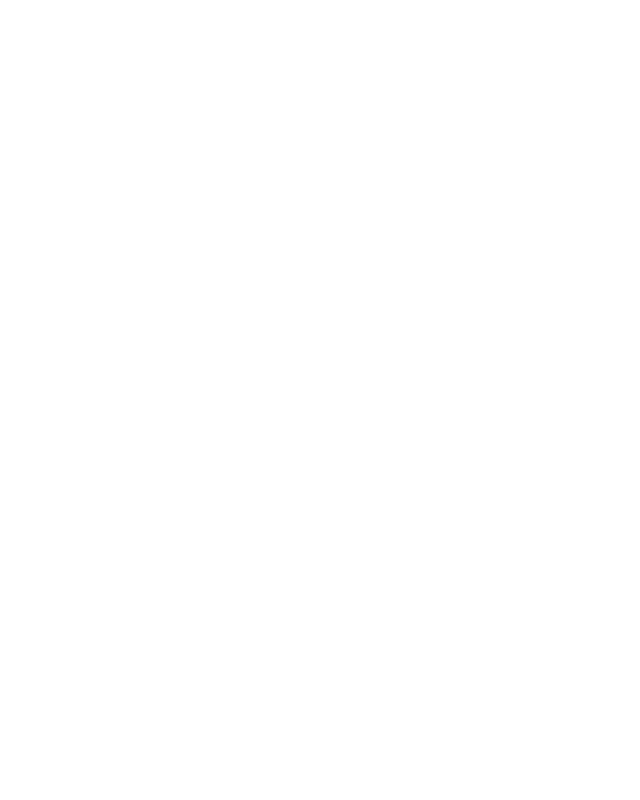
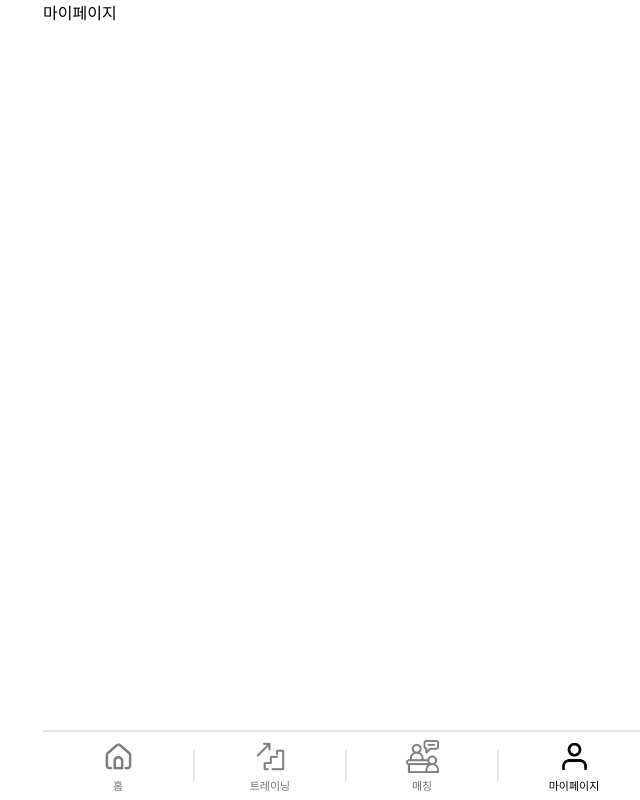
Before and after one commit to 9dongb/ai_vocal_training, a React (Create React App) app in the folder front-end/: page /myPage in a window 1280 px wide. Before the commit this address had no page. Shown: the whole page, without its empty margins (297-937 px from the left). Built offline with nearby package versions, Linux system fonts and the light colour scheme.

Commit message:
[생성] 메인 메뉴 4가지 틀 작업(네비게이션 연결)

```diff
--- a/front-end/src/App.js
+++ b/front-end/src/App.js
@@ -1,7 +1,10 @@
 import React from "react";
 import "./App.css";
-import { Route, Routes, BrowserRouter, Navigate } from 'react-router-dom';
+import { Route, Routes, BrowserRouter, Navigate } from "react-router-dom";
 import Main from "./main.js";
+import Training from "./training.js";
+import Matching from "./matching.js";
+import MyPage from "./myPage.js";
 import Login from "./login.js"; // Login 컴포넌트 임포트
 import Immediate_feedback_analyze from "./immediate_feedback_analyze.js";
 import Login_member from "./login_member.js";
@@ -22,13 +25,15 @@
           <Route path="/login" element={<Login />}></Route>
           <Route path="/login_member" element={<Login_member />}></Route>
           <Route path="/join_member" element={<Join_member />}></Route>
-          <Route path='/main' element={<Main />}></Route>
-          <Route path="/immediate_feedback_analyze" element={<Immediate_feedback_analyze/>}></Route>
+          <Route path="/main" element={<Main />}></Route>
+          <Route path="/training" element={<Training />}></Route>
+          <Route path="/matching" element={<Matching />}></Route>
+          <Route path="/myPage" element={<MyPage />}></Route>
+          <Route path="/immediate_feedback_analyze" element={<Immediate_feedback_analyze />}></Route>
           <Route path="/Feedbacklist_member" element={<Feedbacklist_member />}></Route>
-          <Route path="/immediate_feedback_final" element={<Immediate_feedback_final/>}></Route>
-          <Route path="/feedback_final" element={<Feedback_final/>}></Route>
+          <Route path="/immediate_feedback_final" element={<Immediate_feedback_final />}></Route>
+          <Route path="/feedback_final" element={<Feedback_final />}></Route>
           <Route path="/" element={<Navigate to="/login" />} /> {/*기본 경로 /login으로 설정 */}
-
         </Routes>
       </BrowserRouter>
     </div>
--- a/front-end/src/common/Footer.css
+++ b/front-end/src/common/Footer.css
@@ -4,7 +4,6 @@
   height: 70px;
   background-color: #fff;
   box-sizing: border-box;
-
   align-items: center;
   border-top: 2px solid rgba(0, 0, 0, 0.1);
   border-bottom: none;
--- a/front-end/src/common/Footer.js
+++ b/front-end/src/common/Footer.js
@@ -2,8 +2,8 @@
 import "./Footer.css";
 import { Link } from "react-router-dom";
 
-function Footer() {
-  const [activeTab, setActiveTab] = useState("home");
+function Footer({ activeTab: propActiveTab }) {
+  const [activeTab, setActiveTab] = useState(propActiveTab || "home");
 
   return (
     <div className="footer">
@@ -14,23 +14,23 @@
         </div>
       </Link>
       <span className="icon_line"></span>
-      <Link to="/main" onClick={() => setActiveTab("training")}>
+      <Link to="/training" onClick={() => setActiveTab("training")}>
         <div className={`training icon_area ${activeTab === "training" ? "active" : "inactive"}`}>
           <img className="icon_img" src="./img/footer_icon/training.png" alt="트레이닝" />
           <p className="icon_name">트레이닝</p>
         </div>
       </Link>
       <span className="icon_line"></span>
-      <Link to="/main" onClick={() => setActiveTab("matching")}>
+      <Link to="/matching" onClick={() => setActiveTab("matching")}>
         <div className={`matching icon_area ${activeTab === "matching" ? "active" : "inactive"}`}>
           <img className="icon_img" src="./img/footer_icon/matching.png" alt="매칭" />
           <p className="icon_name">매칭</p>
         </div>
       </Link>
       <span className="icon_line"></span>
-      <Link to="/main" onClick={() => setActiveTab("mypage")}>
-        <div className={`mypage icon_area ${activeTab === "mypage" ? "active" : "inactive"}`}>
-          <img className="icon_img" src="./img/footer_icon/mypage.png" alt="마이페이지" />
+      <Link to="/myPage" onClick={() => setActiveTab("myPage")}>
+        <div className={`myPage icon_area ${activeTab === "myPage" ? "active" : "inactive"}`}>
+          <img className="icon_img" src="./img/footer_icon/myPage.png" alt="마이페이지" />
           <p className="icon_name">마이페이지</p>
         </div>
       </Link>
--- a/front-end/src/main.css
+++ b/front-end/src/main.css
@@ -21,7 +21,6 @@
   font-size: 15px;
   color: #989898;
   line-height: 40px;
-
 }
 
 /* 오디션 */
@@ -29,7 +28,7 @@
   position: relative;
 }
 
-#audition .best_singer_apply img{
+#audition .best_singer_apply img {
   width: 520px;
 }
 
@@ -50,7 +49,7 @@
   max-width: 500px;
   height: fit-content;
   background: #fff;
-    border: 2px solid #D5D5D5;
+  border: 2px solid #d5d5d5;
   border-radius: 10px;
 }
 
@@ -69,14 +68,13 @@
   display: flex;
   align-items: center;
   justify-content: space-between;
-
 }
 
 #top100 .t_song_list .t_list .t_list_more {
   display: flex;
 }
 
-#top100 .t_song_list .t_list .t_list_more .t_img img{
+#top100 .t_song_list .t_list .t_list_more .t_img img {
   margin-right: 20px;
   width: 60px;
 }
@@ -89,7 +87,7 @@
   margin: 5px 0px;
 }
 
-#top100 .t_song_list .t_list .t_play img{
+#top100 .t_song_list .t_list .t_play img {
   width: 40px;
 }
 
@@ -120,11 +118,12 @@
   padding: 15px;
   width: 140px;
   height: 145px;
-    background-color: #9CB6E5;
+  background-color: #9cb6e5;
   border-radius: 10px;
 }
 
-  .song_info h4, .song_info p {
+.song_info h4,
+.song_info p {
   margin: 0;
 }
 
@@ -140,7 +139,7 @@
 #recommend_song_list #recommend_song {
   padding: 20px;
   max-width: 500px;
-    background: #EDF2FB;
+  background: #edf2fb;
   border-radius: 10px;
 }
 
--- a/front-end/src/main.js
+++ b/front-end/src/main.js
@@ -1,21 +1,20 @@
-import Header from './common/Header';
-import Footer from './common/Footer';
-import './common/root.css';
-import './main.css';
-import SongList from './components/Top100SongList';
-import Top100SongList from './components/Top100SongList';
-import RecommendSongList from './components/RecommendSongList';
-import initialSongs from './data/songs';
-import PopularSongList from './components/PopularSongList';
-import React, { useState } from 'react';
-import {Link} from 'react-router-dom';
+import Footer from "./common/Footer";
+import "./common/root.css";
+import "./main.css";
+import SongList from "./components/Top100SongList";
+import Top100SongList from "./components/Top100SongList";
+import RecommendSongList from "./components/RecommendSongList";
+import initialSongs from "./data/songs";
+import PopularSongList from "./components/PopularSongList";
+import React, { useState } from "react";
+import { Link } from "react-router-dom";
 
 function Main() {
   const [songs, setSongs] = useState(initialSongs);
 
   const handleSongClick = (id) => {
     const newSongs = [...songs];
-      const index = newSongs.findIndex(song => song.id === id);
+    const index = newSongs.findIndex((song) => song.id === id);
     if (index !== -1) {
       const [movedSong] = newSongs.splice(index, 1);
       newSongs.unshift(movedSong);
@@ -25,54 +24,44 @@
 
   return (
     <div className="body">
-        <div className='container'>
-            <Header />
-            <div className='main'>
-                <div id='audition'>
-                    <div className='best_singer_apply'>
-                        <img src='./img/best_singer_audition.png'/>
+      <div className="container">
+        <div className="main">
+          <div id="audition">
+            <div className="best_singer_apply">
+              <img src="./img/best_singer_audition.png" />
               <span>지원하기</span>
             </div>
           </div>
-                <div id='top100_list'>
-                    <div className='title'>
-                            <div className='title_main'>
-                                TOP 100
+          <div id="top100_list">
+            <div className="title">
+              <div className="title_main">TOP 100</div>
             </div>
-                    </div>
-                    <div id='top100'>
+            <div id="top100">
               <Link to={"/immediate_feedback_analyze"}>
-                            <div className='top100_more_btn'>더보기&gt;</div>
+                <div className="top100_more_btn">더보기&gt;</div>
                 <Top100SongList />
               </Link>
             </div>
           </div>
-                <div id='popular_song_list'>
-                    <div className='title'>
-                        <div className='title_main'>
-                            현재 누적 인기곡
+          <div id="popular_song_list">
+            <div className="title">
+              <div className="title_main">현재 누적 인기곡</div>
+              <div className="title_sub">(15:00 기준)</div>
             </div>
-                        <div className='title_sub'>
-                            (15:00 기준)
-                        </div>
-                    </div>
-                    <div className='popular_song'>
+            <div className="popular_song">
               <PopularSongList songs={songs} onSongClick={handleSongClick} />
             </div>
           </div>
-                <div id='recommend_song_list'>
-                    <div className='title'>
-                        <div className='title_main'>
-                            추천곡
+          <div id="recommend_song_list">
+            <div className="title">
+              <div className="title_main">추천곡</div>
             </div>
-                    </div>
-                    <div id='recommend_song'>
+            <div id="recommend_song">
               <RecommendSongList />
             </div>
           </div>
-
         </div>
-            <Footer />
+        <Footer activeTab="home" />
       </div>
     </div>
   );
--- /dev/null
+++ b/front-end/src/matching.js
@@ -0,0 +1,14 @@
+import Footer from "./common/Footer";
+import "./common/root.css";
+const Matching = () => {
+  return (
+    <div className="body">
+      <div className="container">
+        매칭
+        <Footer activeTab="matching" />
+      </div>
+    </div>
+  );
+};
+
+export default Matching;
--- /dev/null
+++ b/front-end/src/myPage.js
@@ -0,0 +1,14 @@
+import Footer from "./common/Footer";
+import "./common/root.css";
+const MyPage = () => {
+  return (
+    <div className="body">
+      <div className="container">
+        마이페이지
+        <Footer activeTab="myPage" />
+      </div>
+    </div>
+  );
+};
+
+export default MyPage;
--- /dev/null
+++ b/front-end/src/training.css
@@ -0,0 +1,6 @@
+.main {
+  margin-bottom: 50px;
+  padding: 40px 40px;
+  padding-bottom: 50px;
+  background: #fff;
+}
--- /dev/null
+++ b/front-end/src/training.js
@@ -0,0 +1,14 @@
+import Footer from "./common/Footer";
+import "./common/root.css";
+const Training = () => {
+  return (
+    <div className="body">
+      <div className="container">
+        트레이닝
+        <Footer activeTab="training" />
+      </div>
+    </div>
+  );
+};
+
+export default Training;
```
Lines whose indentation alone changed are shown as unchanged.
